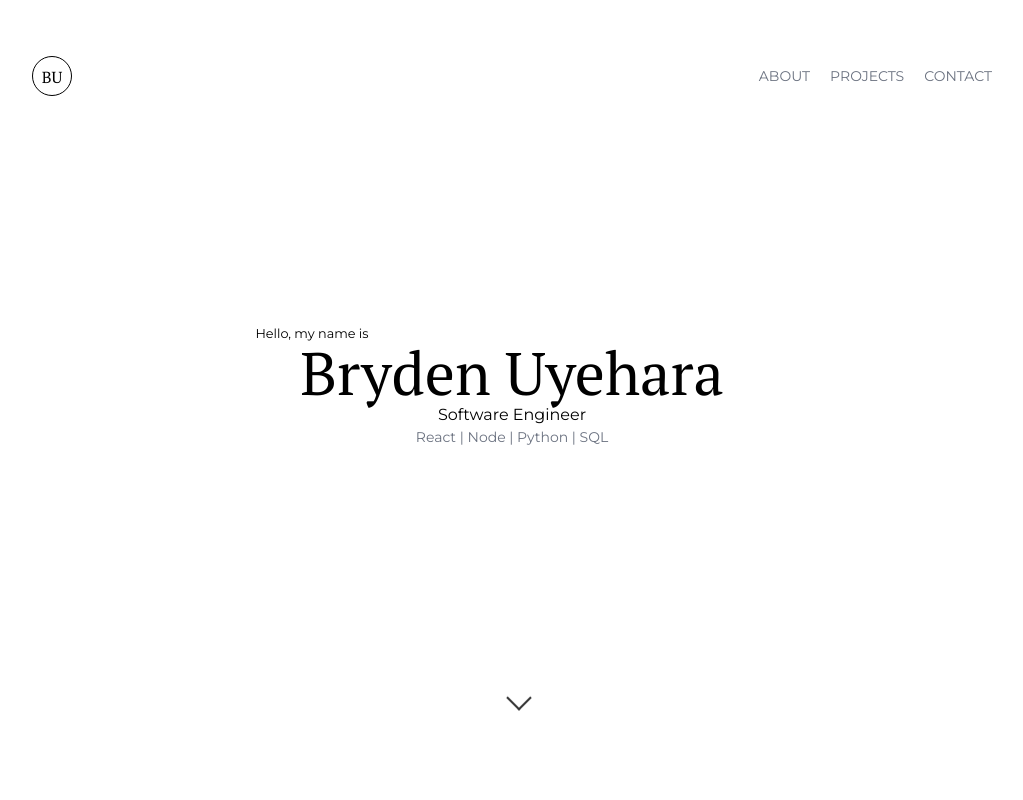
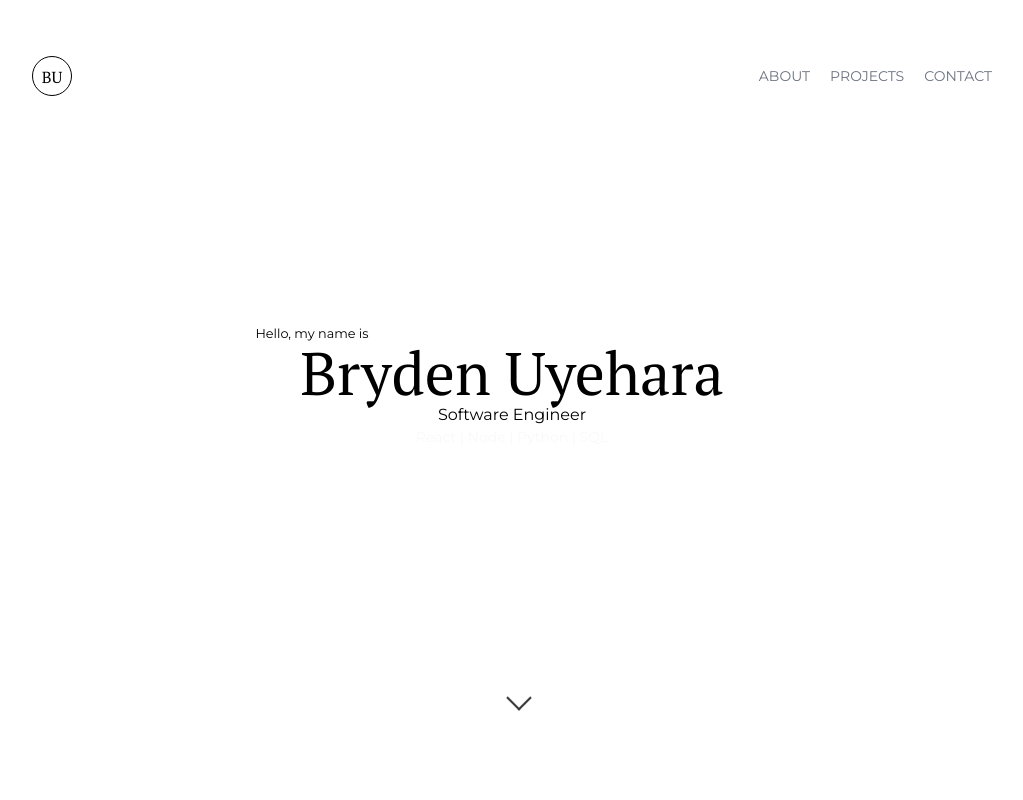
Before and after one commit to brydenu/portfolio, a Next.js app: page / in a window 1280 px wide. Shown: the top 800 px of the page, without its empty margins (128-1151 px from the left). Built offline with nearby package versions, Linux system fonts and the light colour scheme; no server answers.

Commit message:
Added fade in to header

```diff
--- a/src/app/globals.css
+++ b/src/app/globals.css
@@ -56,6 +56,28 @@
     }
   }
 }
+
+.fadeIn {
+  opacity: 0;
+  animation: fadeInAnimation 2s ease-in-out forwards;
+}
+
+@keyframes fadeInAnimation {
+  0% {
+    opacity: 0;
+  }
+
+  100% {
+    opacity: 1;
+  }
+}
+
+.fadeInSection {
+  opacity: 0;
+  animation: fadeInAnimation 1s ease-in-out forwards;
+}
+
+
 /*
 :root {
   --foreground-rgb: 255, 255, 255;
--- a/src/components/About.js
+++ b/src/components/About.js
@@ -1,4 +1,4 @@
-import Image from "next/image"
+import Image from "next/image";
 
 export default function About() {
     return (
--- /dev/null
+++ b/src/components/FadeInSection.js
@@ -0,0 +1,37 @@
+'use client';
+
+import React, { useRef, useEffect } from 'react';
+
+export default function FadeInSection({ children, sectionId }) {
+    const sectionRef = useRef(null);
+
+    const handleIntersection = (entries) => {
+        const [entry] = entries;
+        if (entry.isIntersecting) {
+            sectionRef.current.classList.add('fadeIn');
+        }
+    };
+
+    useEffect(() => {
+        const observer = new IntersectionObserver(handleIntersection, {
+            rootMargin: '-50px',
+            threshold: 0.2
+        });
+
+        if (sectionRef.current) {
+            observer.observe(sectionRef.current);
+        }
+
+        return () => {
+            if (sectionRef.current) {
+                observer.unobserve(sectionRef.current);
+            }
+        };
+    }, []);
+
+    return (
+        <section ref={sectionRef} className="fadeInSection" id={sectionId}>
+            {children}
+        </section>
+    );
+}
--- a/src/components/Header.js
+++ b/src/components/Header.js
@@ -1,6 +1,25 @@
 'use client';
+import { useState, useEffect } from "react";
 
 export default function Header() {
+    const [textVisible, setTextVisible] = useState([false, false, false, false]);
+
+    useEffect(() => {
+        // Trigger each line's fade-in effect after a delay
+        const timeoutIds = textVisible.map((_, index) =>
+            setTimeout(() => {
+                setTextVisible(prevState => {
+                    const newState = [...prevState];
+                    newState[index] = true;
+                    return newState;
+                });
+            }, 2000 * index) // Delay each line by 1 second
+        );
+
+        // Clear timeouts if the component unmounts
+        return () => timeoutIds.forEach(timeoutId => clearTimeout(timeoutId));
+    }, []);
+
 
     const scrollToAbout = () => {
         const targetComponent = document.getElementById("about");
@@ -17,10 +36,18 @@ export default function Header() {
     return (
         <section className="w-full min-h-screen flex flex-col justify-evenly align-center" id="header">
             <div className="flex flex-col justify-center align-center">
-                <small className="text-center sm:pr-[400px] font-montserrat">Hello, my name is</small>
-                <h1 className="text-6xl text-center font-pt">Bryden Uyehara</h1>
-                <p className="text-black text-md text-center font-montserrat">Software Engineer</p>
-                <p className="text-gray-500 text-sm text-center font-montserrat">React | Node | Python | SQL</p>
+                <small className={`opacity-0 text-center sm:pr-[400px] font-montserrat ${textVisible[0] ? 'fadeIn' : ''}`}>
+                    Hello, my name is
+                </small>
+                <h1 className={`opacity-0 text-6xl text-center font-pt ${textVisible[1] ? 'fadeIn' : ''}`}>
+                    Bryden Uyehara
+                </h1>
+                <p className={`opacity-0 text-black text-md text-center font-montserrat ${textVisible[2] ? 'fadeIn' : ''}`}>
+                    Software Engineer
+                </p>
+                <p className={`opacity-0 text-gray-500 text-sm text-center font-montserrat ${textVisible[3] ? 'fadeIn' : ''}`}>
+                    React | Node | Python | SQL
+                </p>
             </div>
             <div className="w-full flex justify-center">
                 <div onClick={scrollToAbout} className="scroll hover:cursor-pointer" />
```
